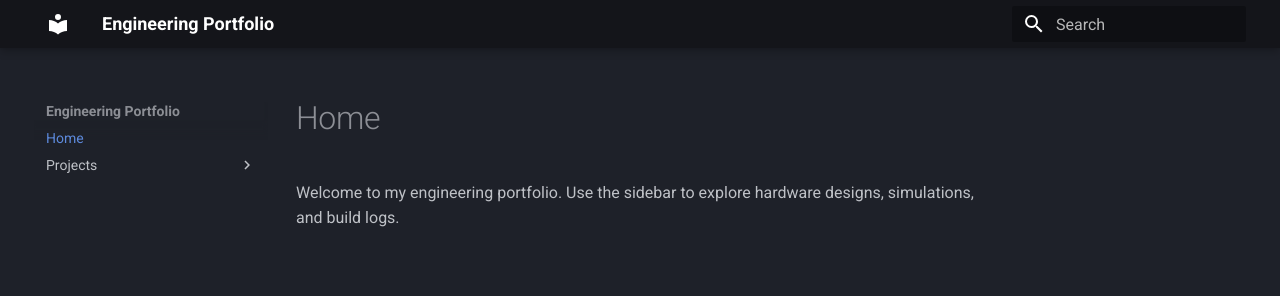
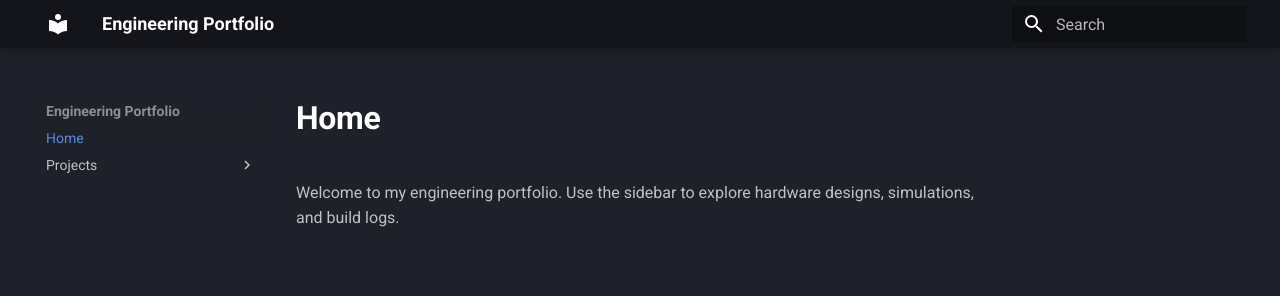
Before and after one commit to andrewenzuoli/Portfolio, an MkDocs documentation site: the page built from docs/index.md, in a window 1280 px wide. Shown: the top 296 px of the page. Built offline with MkDocs 1.6.1 and Material for MkDocs 9.7.7, drawn with Linux system fonts in a browser that asks for light colours.

Commit message:
Brighten headers

```diff
--- /dev/null
+++ b/docs/stylesheets/extra.css
@@ -0,0 +1,10 @@
+/* Brighten page titles and headers */
+[data-md-color-scheme="slate"] .md-typeset h1 {
+  color: #ffffff;
+  font-weight: 700;
+}
+
+[data-md-color-scheme="slate"] .md-typeset h2,
+[data-md-color-scheme="slate"] .md-typeset h3 {
+  color: #f1f5f9;
+}
--- a/mkdocs.yml
+++ b/mkdocs.yml
@@ -22,3 +22,6 @@ nav:
   - Home: index.md
   - Projects:
       - Adjustable Buck Converter: buck-converter.md
+
+extra_css:
+  - stylesheets/extra.css
```
Also changed, not shown: site/404.html, site/buck-converter/index.html, site/index.html.
